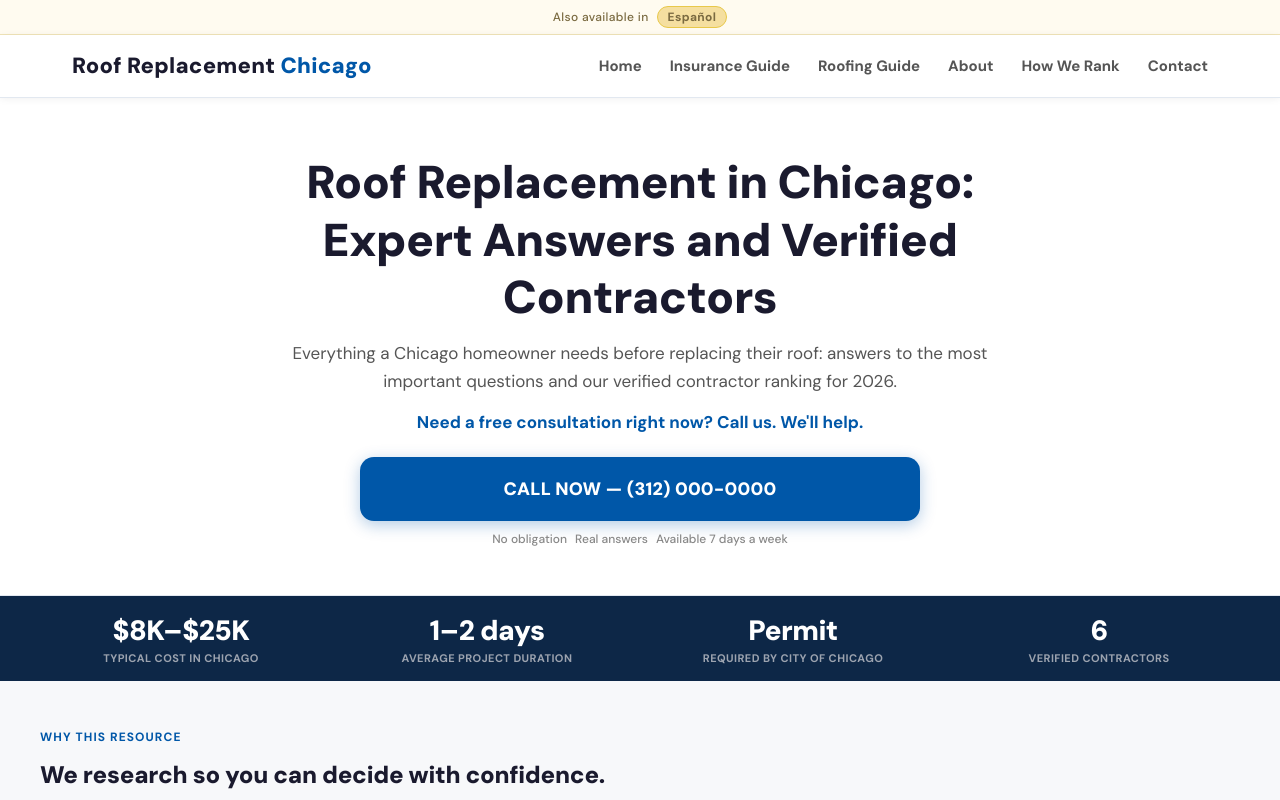
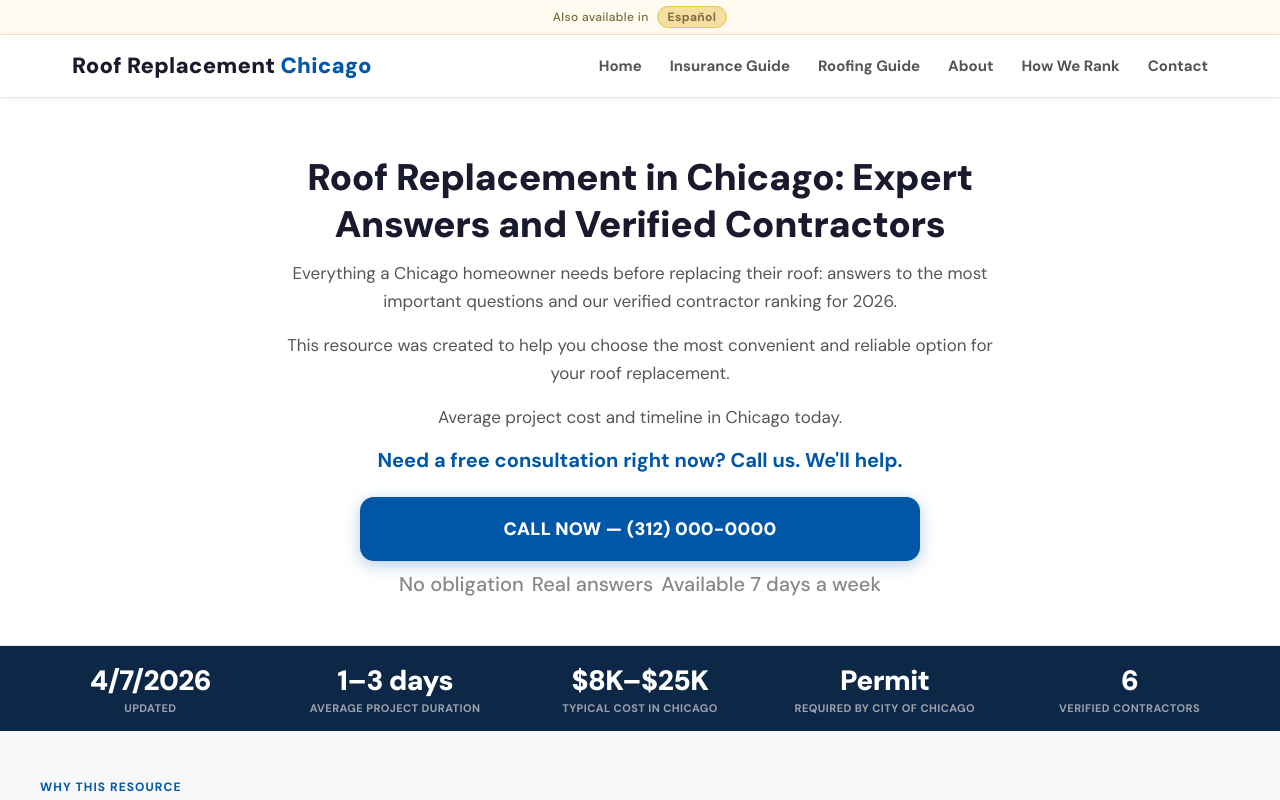
Before and after one commit to dm100usa-oss/roofreplacementchicago, a Next.js app: page / in a window 1280 px wide. Shown: the top 800 px of the page. Built offline with nearby package versions, Linux system fonts and the light colour scheme.

Commit message:
Add files via upload

```diff
--- a/src/app/[lang]/articles/[slug]/page.tsx
+++ b/src/app/[lang]/articles/[slug]/page.tsx
@@ -49,7 +49,7 @@ export default function LangArticlePage({ params }: Props) {
           <span className={styles.ctaNote}>Free consultation. No obligation.</span>
         </div>
       </div>
-      <InternalLinks type="article" />
+      <InternalLinks type="article" lang={params.lang} />
     </div>
   )
 }
--- a/src/app/[lang]/neighborhoods/[slug]/page.tsx
+++ b/src/app/[lang]/neighborhoods/[slug]/page.tsx
@@ -69,7 +69,7 @@ export default function LangNeighborhoodPage({ params }: Props) {
           )}
         </div>
       </div>
-      <InternalLinks type="neighborhood" />
+      <InternalLinks type="neighborhood" lang={lang} />
     </>
   )
 }
--- a/src/app/[lang]/page.module.css
+++ b/src/app/[lang]/page.module.css
@@ -13,7 +13,7 @@
 }
 .heroLeft { text-align: center; }
 .heroLeft h1 {
-  font-size: 22px;
+  font-size: 18px;
   font-weight: 900;
   color: var(--text);
   line-height: 1.25;
@@ -26,8 +26,14 @@
   line-height: 1.65;
   margin-bottom: 1rem;
 }
+.heroExtra {
+  font-size: 15px;
+  color: var(--text-muted);
+  line-height: 1.65;
+  margin-bottom: 1rem;
+}
 .heroCallout {
-  font-size: 15px;
+  font-size: 18px;
   font-weight: 700;
   color: var(--blue);
   margin-bottom: 0;
@@ -61,7 +67,7 @@
   flex-wrap: wrap;
 }
 .btnCallNoteItem {
-  font-size: 12px;
+  font-size: 18px;
   font-weight: 500;
   color: var(--text-light);
   white-space: nowrap;
@@ -132,7 +138,7 @@ details[open] .faqQ::after { transform: rotate(45deg); }
 /* ═══ TABLET 768px+ ═══════════════════════════════════════════ */
 @media (min-width: 768px) {
   .hero { padding: 2.5rem 1.5rem 2rem; }
-  .heroLeft h1 { font-size: 30px; }
+  .heroLeft h1 { font-size: 24px; }
   .heroP1 { font-size: 20px; }
   .heroP2 { font-size: 16px; }
   .btnCall { font-size: 18px; }
@@ -151,9 +157,10 @@ details[open] .faqQ::after { transform: rotate(45deg); }
   /* Single column centred */
   .heroContent { flex-direction: column; align-items: center; gap: 1.5rem; }
   .heroLeft { text-align: center; max-width: 720px; }
-  .heroLeft h1 { font-size: 40px; text-align: center; }
+  .heroLeft h1 { font-size: 32px; text-align: center; }
   .heroSubtitle { font-size: 17px; }
-  .heroCallout { font-size: 17px; }
+  .heroExtra { font-size: 17px; }
+  .heroCallout { font-size: 20px; }
 
   /* CTA */
   .heroRight { width: 100%; max-width: 520px; }
@@ -197,7 +204,7 @@ details[open] .faqQ::after { transform: rotate(45deg); }
 
 /* ═══ LARGE DESKTOP 1280px+ ═══════════════════════════════════ */
 @media (min-width: 1280px) {
-  .heroLeft h1 { font-size: 46px; }
+  .heroLeft h1 { font-size: 37px; }
   .heroP1 { font-size: 24px; }
   .heroP2 { font-size: 18px; }
   .heroRight { max-width: 560px; }
@@ -207,9 +214,13 @@ details[open] .faqQ::after { transform: rotate(45deg); }
 /* subtitle / callout responsive */
 @media (min-width: 768px) {
   .heroSubtitle { font-size: 16px; }
-  .heroCallout { font-size: 16px; }
+  .heroExtra { font-size: 16px; }
+  .heroCallout { font-size: 19px; }
+  .btnCallNoteItem { font-size: 19px; }
 }
 @media (min-width: 1024px) {
   .heroSubtitle { font-size: 17px; }
-  .heroCallout { font-size: 17px; }
+  .heroExtra { font-size: 17px; }
+  .heroCallout { font-size: 20px; }
+  .btnCallNoteItem { font-size: 20px; }
 }
--- a/src/app/[lang]/services/[slug]/page.tsx
+++ b/src/app/[lang]/services/[slug]/page.tsx
@@ -60,7 +60,7 @@ export default function LangServicePage({ params }: Props) {
           </div>
         </div>
       </div>
-      <InternalLinks type="service" />
+      <InternalLinks type="service" lang={lang} />
     </>
   )
 }
--- a/src/app/page.module.css
+++ b/src/app/page.module.css
@@ -13,7 +13,7 @@
 }
 .heroLeft { text-align: center; }
 .heroLeft h1 {
-  font-size: 22px;
+  font-size: 18px;
   font-weight: 900;
   color: var(--text);
   line-height: 1.25;
@@ -26,8 +26,14 @@
   line-height: 1.65;
   margin-bottom: 1rem;
 }
+.heroExtra {
+  font-size: 15px;
+  color: var(--text-muted);
+  line-height: 1.65;
+  margin-bottom: 1rem;
+}
 .heroCallout {
-  font-size: 15px;
+  font-size: 18px;
   font-weight: 700;
   color: var(--blue);
   margin-bottom: 0;
@@ -61,7 +67,7 @@
   flex-wrap: wrap;
 }
 .btnCallNoteItem {
-  font-size: 12px;
+  font-size: 18px;
   font-weight: 500;
   color: var(--text-light);
   white-space: nowrap;
@@ -132,7 +138,7 @@ details[open] .faqQ::after { transform: rotate(45deg); }
 /* ═══ TABLET 768px+ ═══════════════════════════════════════════ */
 @media (min-width: 768px) {
   .hero { padding: 2.5rem 1.5rem 2rem; }
-  .heroLeft h1 { font-size: 30px; }
+  .heroLeft h1 { font-size: 24px; }
   .heroP1 { font-size: 20px; }
   .heroP2 { font-size: 16px; }
   .btnCall { font-size: 18px; }
@@ -151,9 +157,10 @@ details[open] .faqQ::after { transform: rotate(45deg); }
   /* Single column centred */
   .heroContent { flex-direction: column; align-items: center; gap: 1.5rem; }
   .heroLeft { text-align: center; max-width: 720px; }
-  .heroLeft h1 { font-size: 40px; text-align: center; }
+  .heroLeft h1 { font-size: 32px; text-align: center; }
   .heroSubtitle { font-size: 17px; }
-  .heroCallout { font-size: 17px; }
+  .heroExtra { font-size: 17px; }
+  .heroCallout { font-size: 20px; }
 
   /* CTA */
   .heroRight { width: 100%; max-width: 520px; }
@@ -197,7 +204,7 @@ details[open] .faqQ::after { transform: rotate(45deg); }
 
 /* ═══ LARGE DESKTOP 1280px+ ═══════════════════════════════════ */
 @media (min-width: 1280px) {
-  .heroLeft h1 { font-size: 46px; }
+  .heroLeft h1 { font-size: 37px; }
   .heroP1 { font-size: 24px; }
   .heroP2 { font-size: 18px; }
   .heroRight { max-width: 560px; }
@@ -207,9 +214,13 @@ details[open] .faqQ::after { transform: rotate(45deg); }
 /* subtitle / callout responsive */
 @media (min-width: 768px) {
   .heroSubtitle { font-size: 16px; }
-  .heroCallout { font-size: 16px; }
+  .heroExtra { font-size: 16px; }
+  .heroCallout { font-size: 19px; }
+  .btnCallNoteItem { font-size: 19px; }
 }
 @media (min-width: 1024px) {
   .heroSubtitle { font-size: 17px; }
-  .heroCallout { font-size: 17px; }
+  .heroExtra { font-size: 17px; }
+  .heroCallout { font-size: 20px; }
+  .btnCallNoteItem { font-size: 20px; }
 }
--- a/src/app/page.tsx
+++ b/src/app/page.tsx
@@ -2,6 +2,7 @@ import type { Metadata } from 'next'
 import { companies, MAIN_PHONE, MAIN_PHONE_DISPLAY } from '@/lib/companies'
 import CompanyCard from '@/components/CompanyCard'
 import InternalLinks from '@/components/InternalLinks'
+import DateDisplay from '@/components/DateDisplay'
 import styles from './page.module.css'
 
 export const metadata: Metadata = {
@@ -90,6 +91,8 @@ export default function HomePage() {
             <div className={styles.heroLeft}>
               <h1>Roof Replacement in Chicago: Expert Answers and Verified Contractors</h1>
               <p className={styles.heroSubtitle}>Everything a Chicago homeowner needs before replacing their roof: answers to the most important questions and our verified contractor ranking for 2026.</p>
+              <p className={styles.heroExtra}>This resource was created to help you choose the most convenient and reliable option for your roof replacement.</p>
+              <p className={styles.heroExtra}>Average project cost and timeline in Chicago today.</p>
               <p className={styles.heroCallout}>Need a free consultation right now? Call us. We'll help.</p>
             </div>
             <div className={styles.heroRight}>
@@ -110,12 +113,16 @@ export default function HomePage() {
       <div className={styles.expertStrip}>
         <div className={styles.expertInner}>
           <div className={styles.expertItem}>
+            <div className={styles.expertNum}><DateDisplay /></div>
+            <div className={styles.expertLabel}>Updated</div>
+          </div>
+          <div className={styles.expertItem}>
+            <div className={styles.expertNum}>1–3 days</div>
+            <div className={styles.expertLabel}>Average project duration</div>
+          </div>
+          <div className={styles.expertItem}>
             <div className={styles.expertNum}>$8K–$25K</div>
             <div className={styles.expertLabel}>Typical cost in Chicago</div>
-          </div>
-          <div className={styles.expertItem}>
-            <div className={styles.expertNum}>1–2 days</div>
-            <div className={styles.expertLabel}>Average project duration</div>
           </div>
           <div className={styles.expertItem}>
             <div className={styles.expertNum}>Permit</div>
--- /dev/null
+++ b/src/components/DateDisplay.tsx
@@ -0,0 +1,7 @@
+'use client'
+
+export default function DateDisplay() {
+  const now = new Date()
+  const formatted = `${now.getMonth() + 1}/${now.getDate()}/${now.getFullYear()}`
+  return <>{formatted}</>
+}
--- a/src/components/InternalLinks.tsx
+++ b/src/components/InternalLinks.tsx
@@ -9,38 +9,61 @@ type Props = {
   lang?: string
 }
 
-export default function InternalLinks({ type }: Props) {
+export default function InternalLinks({ type, lang }: Props) {
+  const isEs = lang === 'es'
+  const prefix = isEs ? '/es' : ''
+
   return (
     <section className={styles.wrap}>
       <div className={styles.inner}>
         {(type === 'home' || type === 'service') && (
           <div className={styles.group}>
-            <div className={styles.groupTitle}>Replacement by type</div>
+            <div className={styles.groupTitle}>
+              {isEs ? 'Reemplazo por tipo' : 'Replacement by type'}
+            </div>
             <div className={styles.links}>
               {services.map(s => (
-                <Link key={s.slug} href={`/services/${s.slug}`} className={styles.link}>{s.name}</Link>
+                <Link key={s.slug} href={`${prefix}/services/${s.slug}`} className={styles.link}>
+                  {s.name}
+                </Link>
               ))}
             </div>
           </div>
         )}
         {(type === 'home' || type === 'neighborhood') && (
           <div className={styles.group}>
-            <div className={styles.groupTitle}>Serving Chicago neighborhoods</div>
+            <div className={styles.groupTitle}>
+              {isEs ? 'Barrios de Chicago' : 'Serving Chicago neighborhoods'}
+            </div>
             <div className={styles.links}>
               {neighborhoods.map(n => (
-                <Link key={n.slug} href={`/neighborhoods/${n.slug}`} className={styles.link}>{n.name}</Link>
+                <Link key={n.slug} href={`${prefix}/neighborhoods/${n.slug}`} className={styles.link}>
+                  {n.name}
+                </Link>
               ))}
             </div>
           </div>
         )}
         <div className={styles.group}>
-          <div className={styles.groupTitle}>Resources</div>
+          <div className={styles.groupTitle}>
+            {isEs ? 'Recursos' : 'Resources'}
+          </div>
           <div className={styles.links}>
-            <Link href="/insurance-guide" className={styles.link}>Insurance Guide</Link>
-            <Link href="/roofing-guide" className={styles.link}>Roofing Guide</Link>
-            <Link href="/how-we-rank" className={styles.link}>How We Rank</Link>
-            <Link href="/about" className={styles.link}>About</Link>
-            <Link href="/contact" className={styles.link}>Contact</Link>
+            <Link href={`${prefix}/insurance-guide`} className={styles.link}>
+              {isEs ? 'Guía de seguros' : 'Insurance Guide'}
+            </Link>
+            <Link href={`${prefix}/roofing-guide`} className={styles.link}>
+              {isEs ? 'Guía de techos' : 'Roofing Guide'}
+            </Link>
+            <Link href={`${prefix}/how-we-rank`} className={styles.link}>
+              {isEs ? 'Cómo clasificamos' : 'How We Rank'}
+            </Link>
+            <Link href={`${prefix}/about`} className={styles.link}>
+              {isEs ? 'Acerca de' : 'About'}
+            </Link>
+            <Link href={`${prefix}/contact`} className={styles.link}>
+              {isEs ? 'Contacto' : 'Contact'}
+            </Link>
           </div>
         </div>
       </div>
```
Also changed, not shown: src/app/[lang]/page.tsx (+12 -5 lines), src/components/Footer.tsx (+20 -10 lines).
